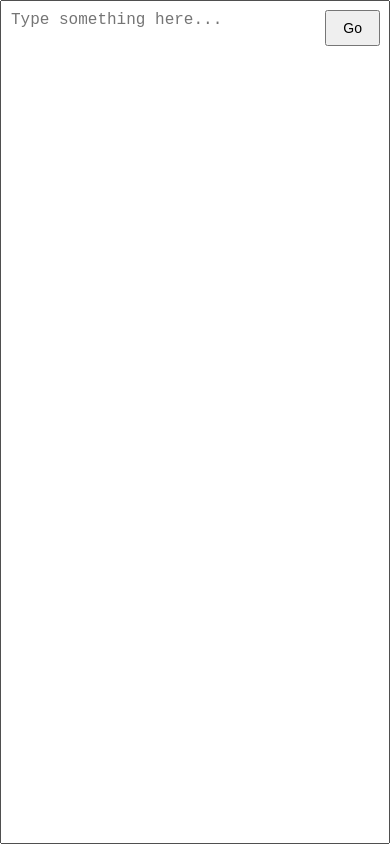
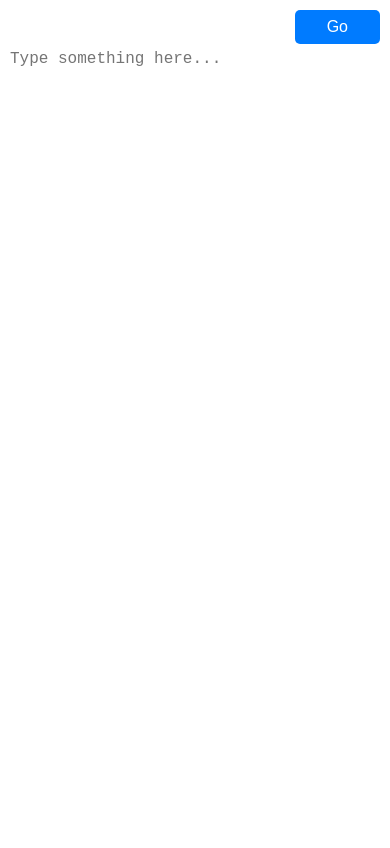
Before and after one commit to ming-gpu/static, a plain HTML site: page index.html in a window 390 px wide. Drawn offline with Linux system fonts and the light colour scheme.

Commit message:
Update index.html

```diff
--- a/index.html
+++ b/index.html
@@ -2,44 +2,52 @@
 <html lang="en">
 <head>
   <meta charset="UTF-8">
-  <title>Read aloud</title>
+  <meta name="viewport" content="width=device-width, initial-scale=1.0">
+  <title>Mobile-Friendly Page</title>
   <style>
     body, html {
       margin: 0;
       padding: 0;
-      height: 100%;
       font-family: Arial, sans-serif;
     }
+
     #container {
-      position: relative;
-      height: 100%;
-      width: 100%;
+      position: relative; /* Needed for the absolutely positioned button */
+      display: flex; /* Use flexbox for a flexible layout */
+      flex-direction: column; /* Stack children vertically */
+      min-height: 100vh; /* Be at least the height of the screen, but can grow */
     }
+
     #textArea {
-      width: 100%;
-      height: 100%;
+      flex-grow: 1; /* Allow textarea to fill the available space */
       box-sizing: border-box;
-      padding: 10px;
+      padding: 50px 10px 10px 10px; /* Top padding to avoid button overlap */
       font-size: 16px;
       resize: none;
+      border: none;
+      outline: none;
     }
+
     #actionBtn {
       position: absolute;
       top: 10px;
       right: 10px;
-      padding: 8px 16px;
-      font-size: 14px;
+      padding: 8px 32px;
+      font-size: 16px;
       cursor: pointer;
       z-index: 10;
+      background-color: #007bff;
+      color: white;
+      border: none;
+      border-radius: 5px;
     }
+
     #displayDiv {
-      width: 100%;
-      height: 100%;
       box-sizing: border-box;
-      padding: 10px;
-      overflow: auto;
+      padding: 50px 10px 10px 10px; /* Match textarea padding for consistency */
       font-size: 16px;
-      white-space: pre-wrap;
+      white-space: pre-wrap; /* Preserve line breaks and spaces */
+      word-wrap: break-word; /* Prevent long words from overflowing */
     }
   </style>
 </head>
```
